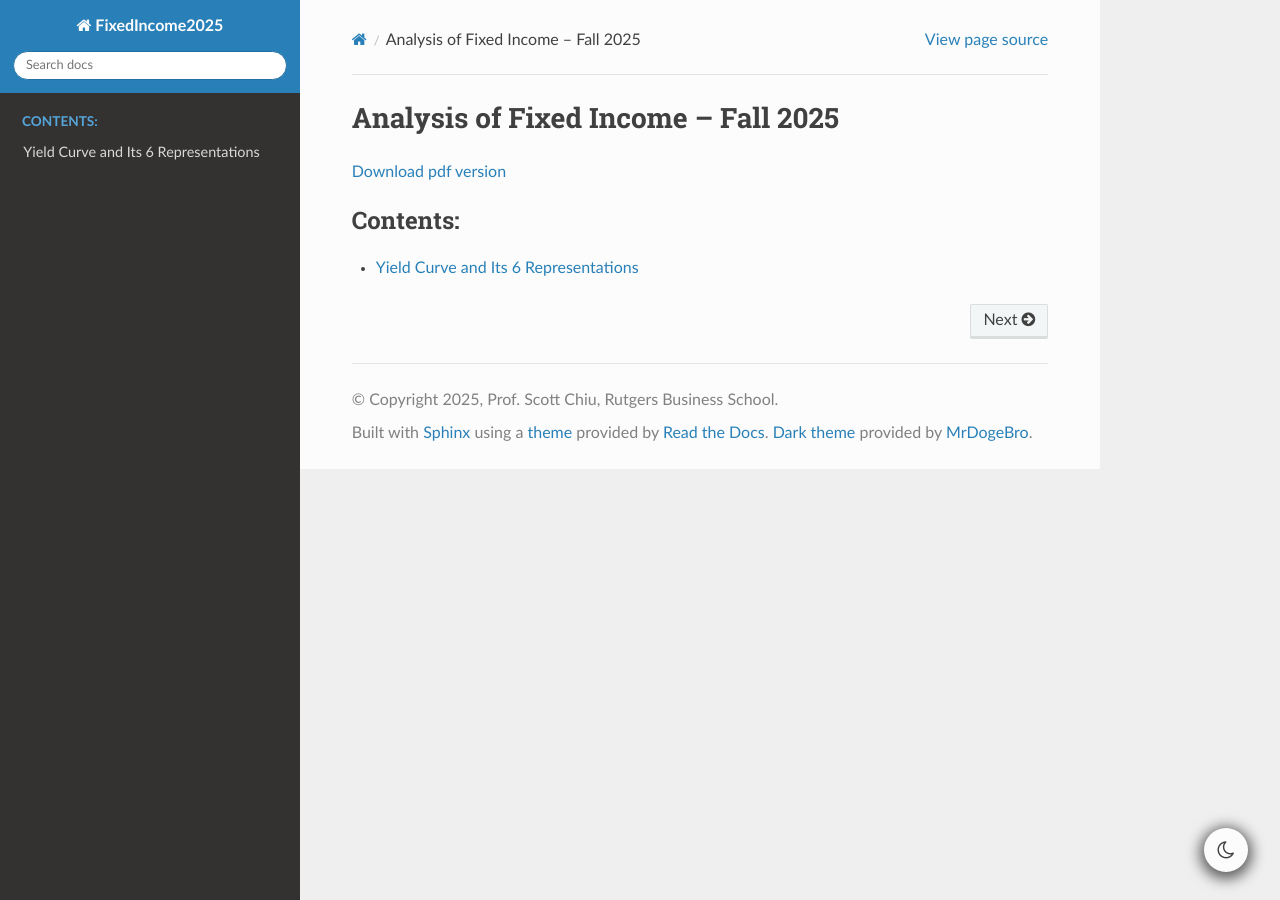
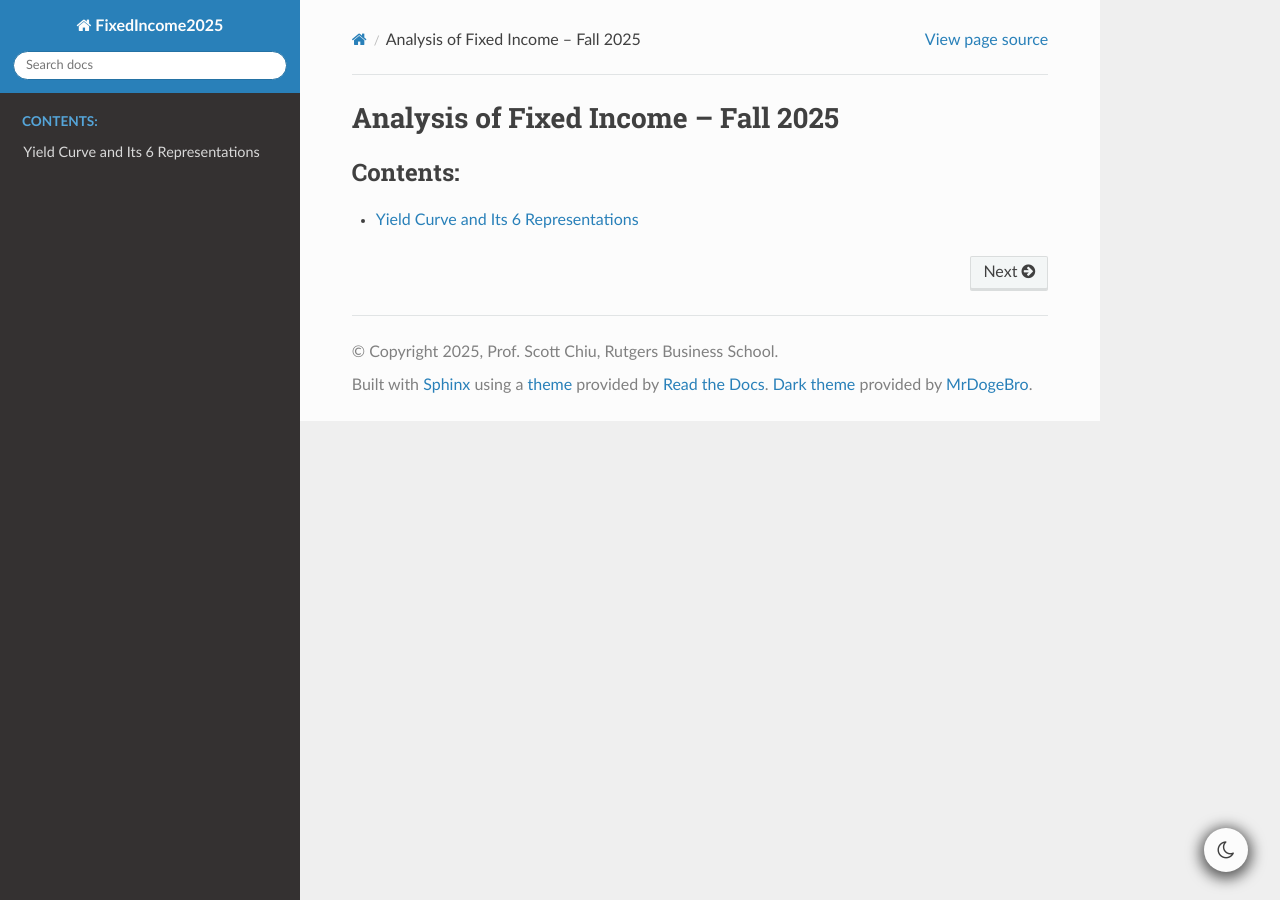
Before and after one commit to ScottChiuNYC/FixedIncome2025, a Sphinx documentation site: the page built from docs/source/index.rst, in a window 1280 px wide. Built offline with Sphinx 7.4.7 and the Read the Docs theme 3.1.0, drawn with Linux system fonts in a browser that asks for light colours.

Commit message:
deleted download pdf link

```diff
--- a/docs/source/conf.py
+++ b/docs/source/conf.py
@@ -38,9 +38,9 @@ html_theme = "sphinx_rtd_theme"
 # html_theme = 'alabaster'
 html_static_path = ['_static']
 
-html_theme_options = {
-    "show_downloads": True
-}
+# html_theme_options = {
+#     "show_downloads": True
+# }
 
 master_doc = 'index'
 nbsphinx_allow_errors = True
--- a/docs/source/index.rst
+++ b/docs/source/index.rst
@@ -10,8 +10,6 @@ Analysis of Fixed Income -- Fall 2025
 .. `reStructuredText <https://www.sphinx-doc.org/en/master/usage/restructuredtext/index.html>`_
 .. documentation for details.
 
-`Download pdf version <https://fixedincome2025.readthedocs.io/_/downloads/en/latest/pdf/>`_
-
 .. toctree::
    :maxdepth: 1
    :caption: Contents:
```
